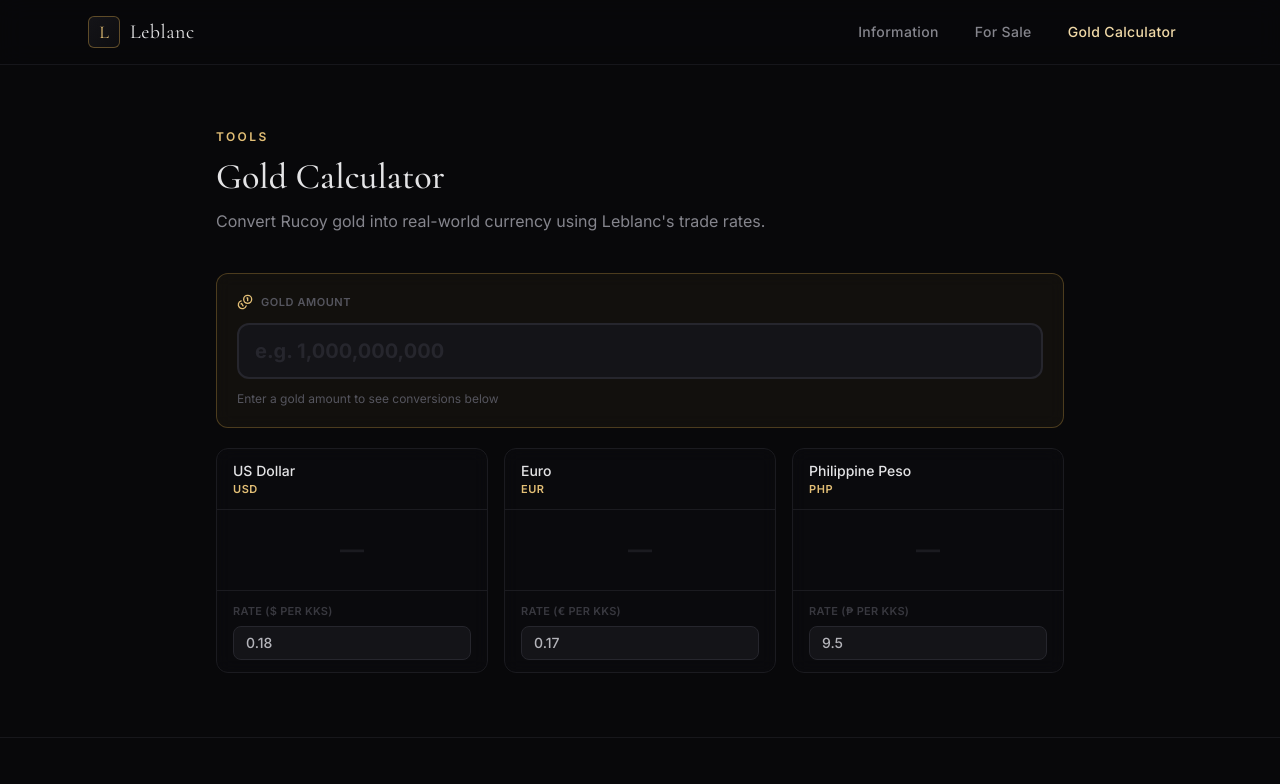
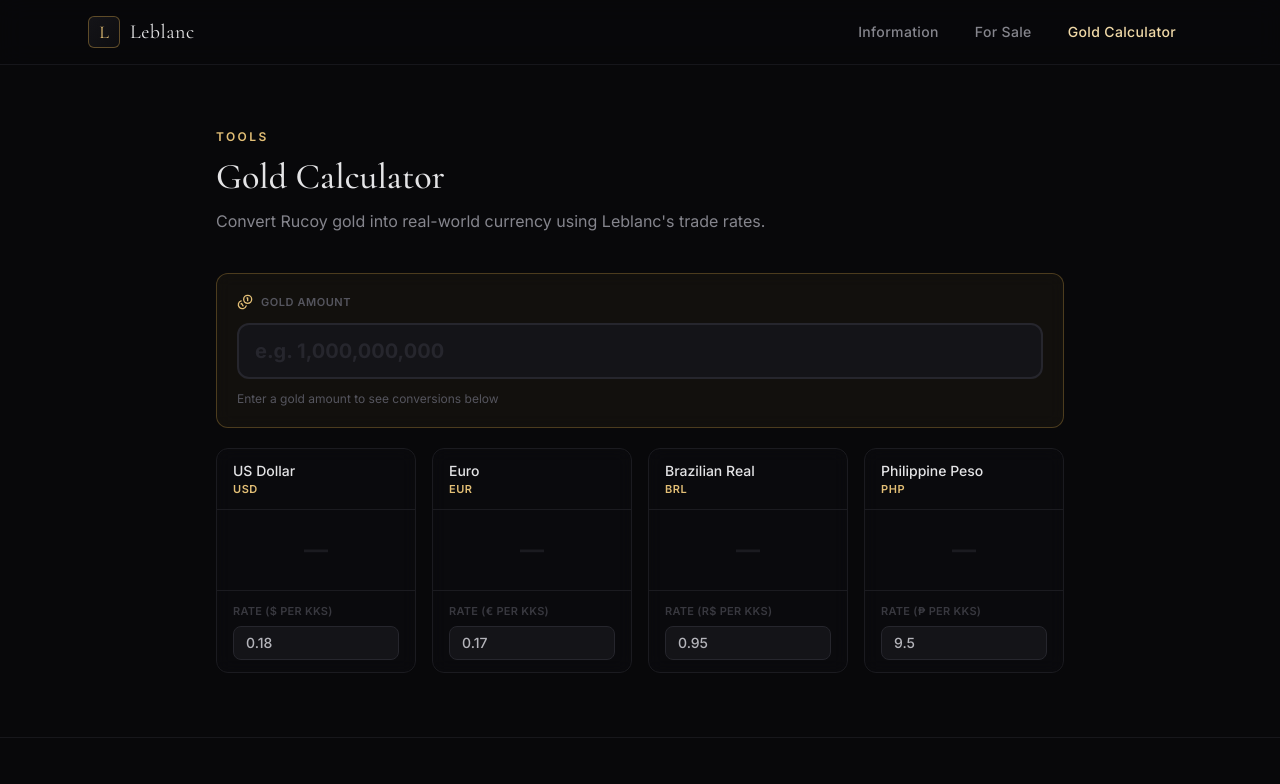
Before and after one commit to Leblancmid/Leblanc, a React (Vite) app: page /gold-calculator in a window 1280 px wide. Shown: the top 784 px of the page. Built offline with nearby package versions, Linux system fonts and the light colour scheme.

Commit message:
Add Brazilian Real to gold calculator
Ordered USD, EUR, BRL, PHP; BRL uses the same per-1,000,000-gold
convention as USD/EUR.

```diff
--- a/src/features/gold-calculator/GoldCalculator.tsx
+++ b/src/features/gold-calculator/GoldCalculator.tsx
@@ -65,6 +65,15 @@ const INITIAL_CONFIGS: CurrencyConfig[] = [
     resultColor: 'text-violet-400',
   },
   {
+    symbol: 'R$',
+    label: 'Brazilian Real',
+    code: 'BRL',
+    divisor: '1000000',
+    multiplier: '0.95',
+    operation: 'multiply',
+    resultColor: 'text-orange-400',
+  },
+  {
     symbol: '₱',
     label: 'Philippine Peso',
     code: 'PHP',
@@ -110,7 +119,9 @@ function CurrencyCard({
 
       <div className="flex flex-col items-center justify-center gap-1 border-b border-ink-700 px-4 py-6">
         {formatted ? (
-          <p className={`text-2xl font-bold tabular-nums tracking-tight ${config.resultColor}`}>
+          <p
+            className={`break-all text-center text-xl font-bold tabular-nums tracking-tight sm:text-2xl ${config.resultColor}`}
+          >
             {config.symbol}
             {formatted}
           </p>
@@ -174,7 +185,7 @@ export function GoldCalculator() {
         </p>
       </Card>
 
-      <div className="grid grid-cols-1 gap-4 sm:grid-cols-3">
+      <div className="grid grid-cols-1 gap-4 sm:grid-cols-2 lg:grid-cols-4">
         {configs.map((cfg, i) => (
           <CurrencyCard
             key={cfg.code}
```
